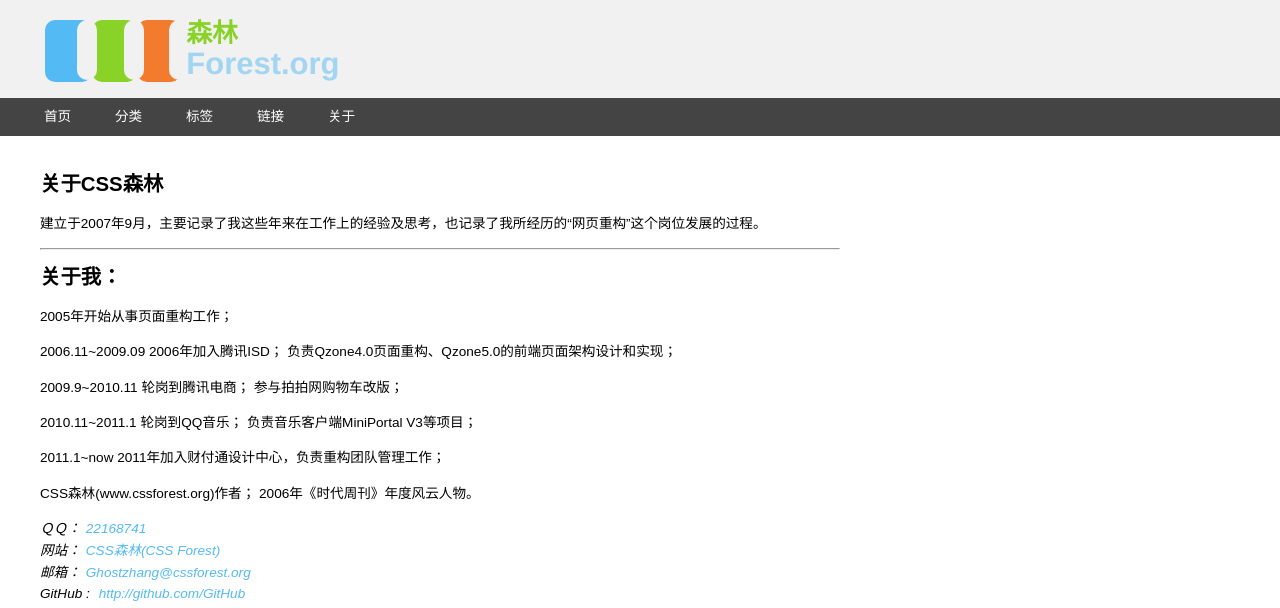
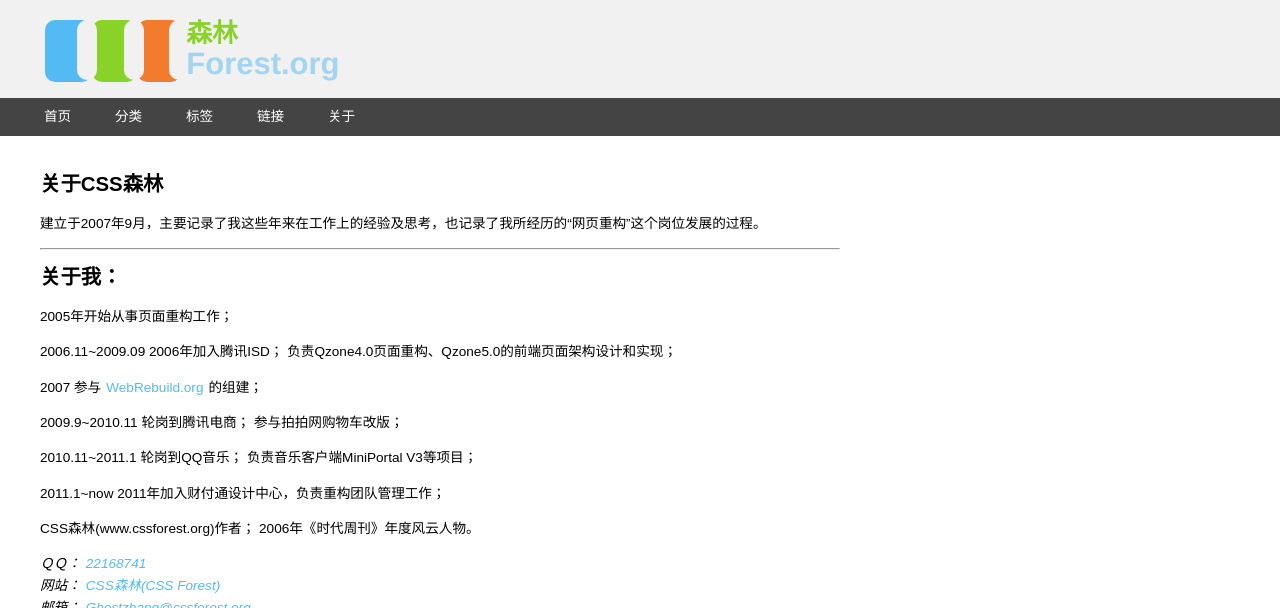
Before and after one commit to ghostzhang/ghostzhang.github.io, a Jekyll site: the page built from about/index.md, in a window 1280 px wide, cut to the strip 0-608 px from the top of the page. Built offline with Jekyll 4.4.1, drawn with Linux system fonts in a browser that asks for light colours; comment, search, counter and statistics services are not loaded.

Commit message:
更新文章添加文件

```diff
--- a/about/index.md
+++ b/about/index.md
@@ -16,6 +16,9 @@ layout: index
 2006.11~2009.09
 2006年加入腾讯ISD；
 负责Qzone4.0页面重构、Qzone5.0的前端页面架构设计和实现；
+
+2007
+参与[WebRebuild.org](http://webrebuild.org/about.html)的组建；
 
 2009.9~2010.11
 轮岗到腾讯电商；
```
Also changed, not shown: _posts/2012-09-11-方——2012Webrebuild年会深圳站.md (+1 -1 lines), 2 other files.
